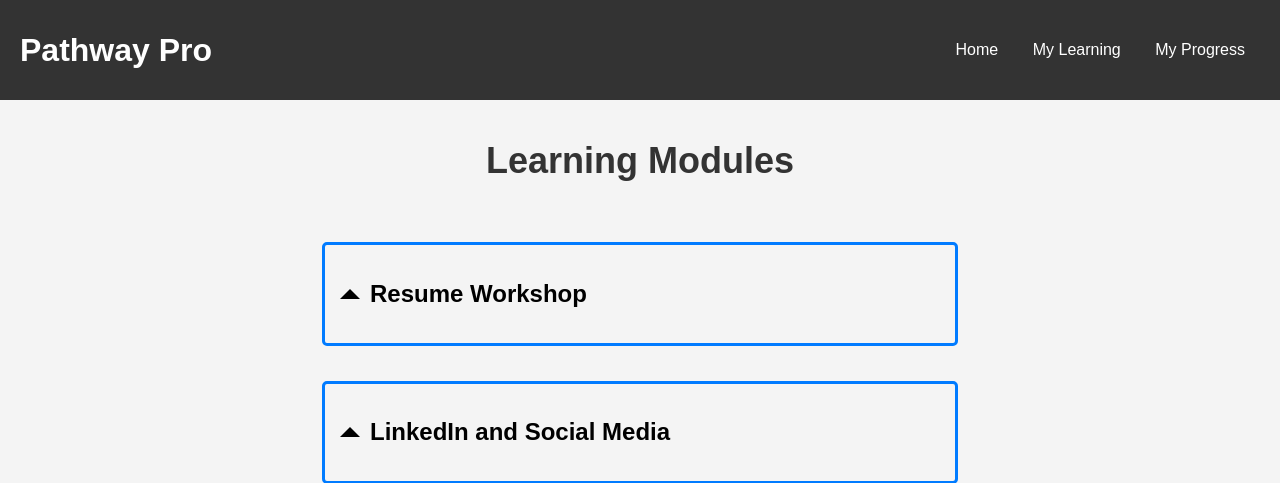
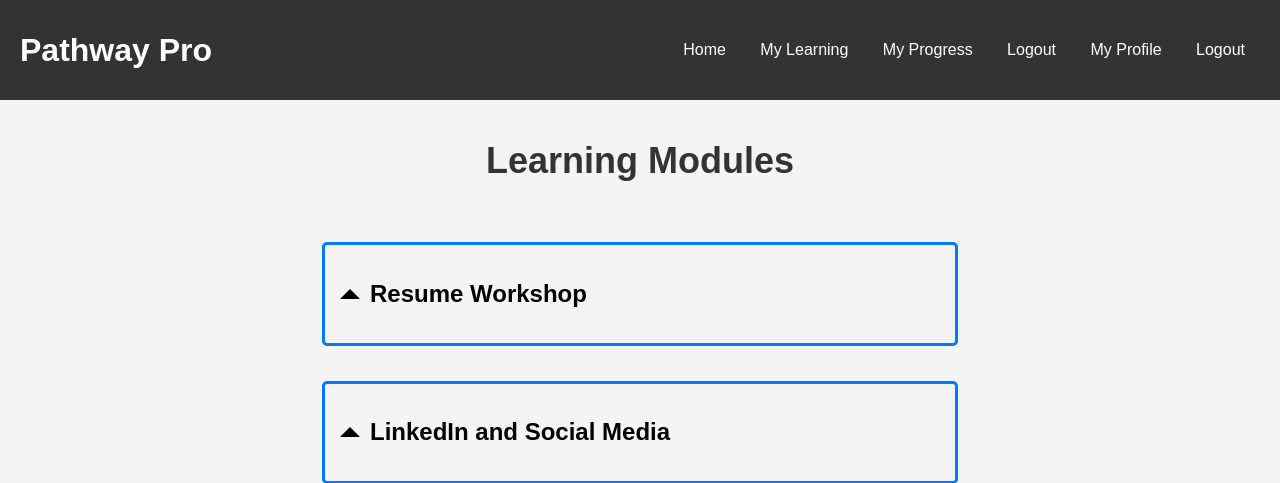
Before and after one commit to MRthyMix/3155-Software-Engineering-Group-Project, a Flask app: template Pathway_pro/templates/checklist.html in a window 1280 px wide. Shown: the top 483 px of the page. Run offline with Flask 3, Linux system fonts and the light colour scheme; the template is opened without the code that fills it, so the values that code supplies are empty; parts of the project's set-up code (start-up, migrations or seed data) failed here and were passed over.

Commit message:
Adding base template to checklist.html

```diff
--- a/Pathway_pro/templates/checklist.html
+++ b/Pathway_pro/templates/checklist.html
@@ -1,24 +1,23 @@
-<!DOCTYPE html>
-<html lang="en">
-<head>
-    <meta charset="UTF-8">
-    <meta name="viewport" content="width=device-width, initial-scale=1.0">
-    <!-- <link rel="stylesheet" href="checklist.css"> -->
+{% extends 'home_base.html' %}
+{% block head %}
     <link rel="stylesheet" href="{{ url_for('static', filename='/css/checklist.css') }}">
     <script src="{{url_for('static', filename='/javascript/checklist.js')}}"></script>
     <title>Checklist</title>
-</head>
-<body>
+{% endblock %}
+
+{% block body %}
 
     <header>
         <h1>Pathway Pro</h1>
         <nav>
-            <a href="home.html" class="header-link">Home</a>
-            <a href="#" class="header-link">My Learning</a>
-            <a href="#" class="header-link">My Progress</a>
+            <a href="/" class="header-link">Home</a>
+            <a href="/myLearning" class="header-link">My Learning</a>
+            <a href="/myProgress" class="header-link">My Progress</a>
+            <a href="/logout" class="header-link">Logout</a>
+            <a href="/myProfile" class="header-link">My Profile</a>
+            <a href="/logout" class="header-link">Logout</a>
         </nav>
     </header>
-
     <!-- Subheader for "Learning Modules" -->
     <div class="subheader">
         <h2>Learning Modules</h2>
@@ -172,11 +171,5 @@
         </div>
     </div>
 
-<footer>
-    <p>Copyright © 2024 Pathway Pro. All rights reserved.</p>
-</footer>
-
     <script src="checklist.js"></script>
-
-</body>
-</html>
+{% endblock %}
```
Lines whose indentation alone changed are shown as unchanged.
